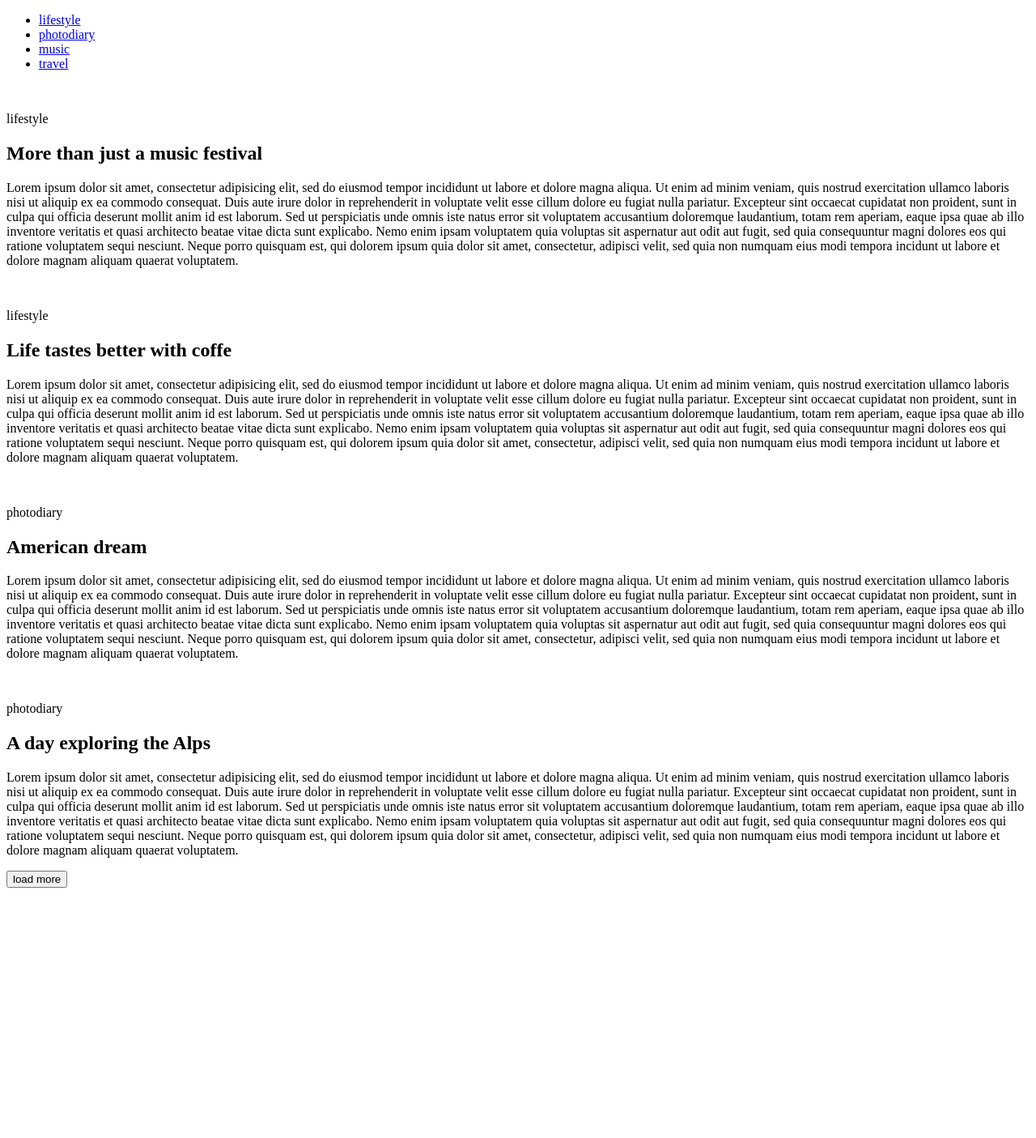
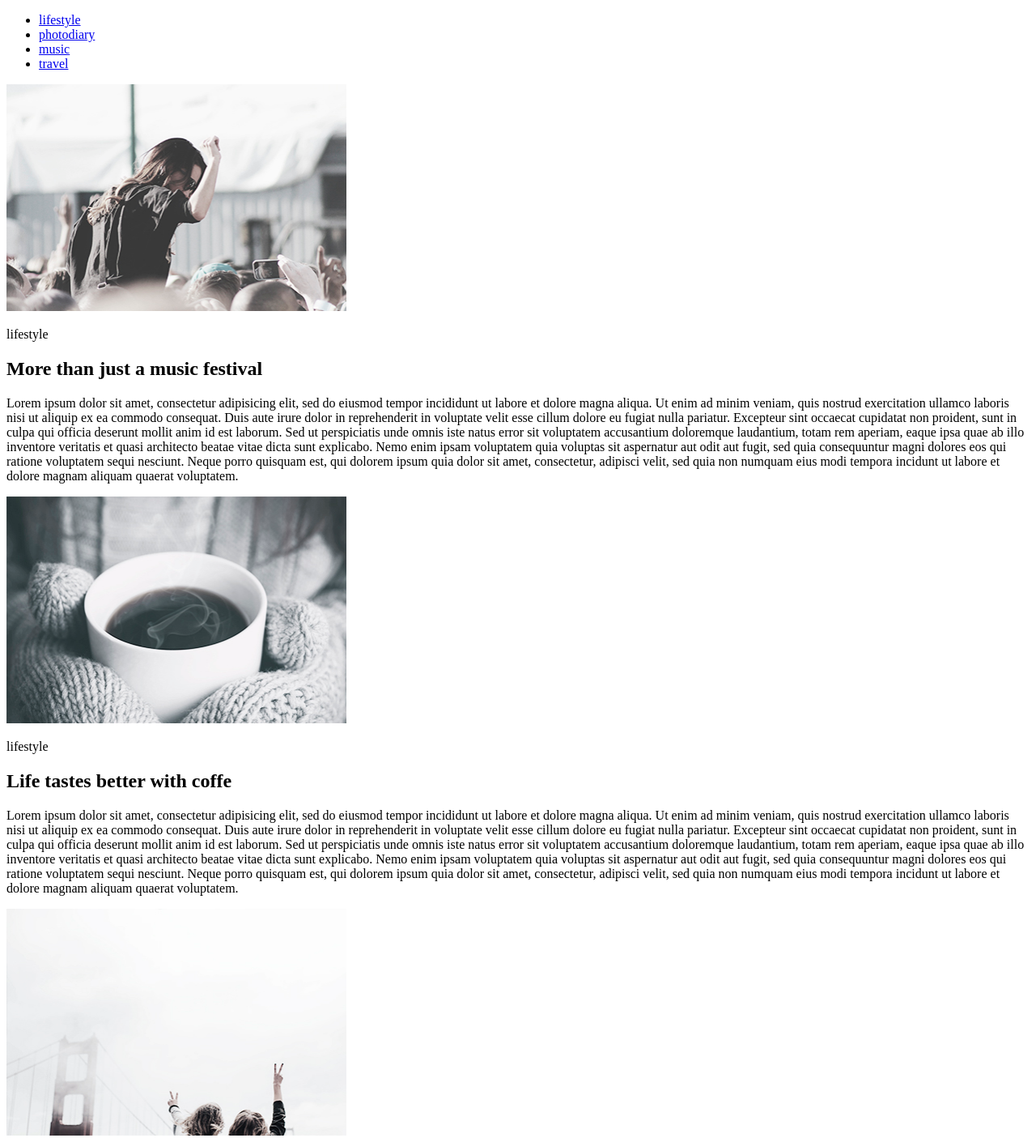
Before and after one commit to lukashyna/goit-fe-course, a plain HTML site: page html-css/module-01-02/index.html in a window 1280 px wide. Shown: the top 1405 px of the page at 81% size. Before the commit the page ends 1104 px from the top, so only its background shows below. Drawn offline with Linux system fonts and the light colour scheme.

Commit message:
add size img

```diff
--- a/html-css/module-01-02/index.html
+++ b/html-css/module-01-02/index.html
@@ -20,13 +20,13 @@
     <main class="main-content">
         <section class="1row">
             <div class="leftp">
-                <img src="./img/img1.jpg" alt="">
+                <img src="./img/img1.jpg" alt="music festival" width="420" height="280">
                 <p>lifestyle</p>
                 <h2>More than just a music festival</h2>
                 <p>Lorem ipsum dolor sit amet, consectetur adipisicing elit, sed do eiusmod tempor incididunt ut labore et dolore magna aliqua. Ut enim ad minim veniam, quis nostrud exercitation ullamco laboris nisi ut aliquip ex ea commodo consequat. Duis aute irure dolor in reprehenderit in voluptate velit esse cillum dolore eu fugiat nulla pariatur. Excepteur sint occaecat cupidatat non proident, sunt in culpa qui officia deserunt mollit anim id est laborum. Sed ut perspiciatis unde omnis iste natus error sit voluptatem accusantium doloremque laudantium, totam rem aperiam, eaque ipsa quae ab illo inventore veritatis et quasi architecto beatae vitae dicta sunt explicabo. Nemo enim ipsam voluptatem quia voluptas sit aspernatur aut odit aut fugit, sed quia consequuntur magni dolores eos qui ratione voluptatem sequi nesciunt. Neque porro quisquam est, qui dolorem ipsum quia dolor sit amet, consectetur, adipisci velit, sed quia non numquam eius modi tempora incidunt ut labore et dolore magnam aliquam quaerat voluptatem.</p>
             </div>
             <div class="rightp">
-                <img src="./img/img2.jpg" alt="">
+                <img src="./img/img2.jpg" alt="better with coffe" width="420" height="280">
                 <p>lifestyle</p>
                 <h2>Life tastes better with coffe</h2>
                 <p>Lorem ipsum dolor sit amet, consectetur adipisicing elit, sed do eiusmod tempor incididunt ut labore et dolore magna aliqua. Ut enim ad minim veniam, quis nostrud exercitation ullamco laboris nisi ut aliquip ex ea commodo consequat. Duis aute irure dolor in reprehenderit in voluptate velit esse cillum dolore eu fugiat nulla pariatur. Excepteur sint occaecat cupidatat non proident, sunt in culpa qui officia deserunt mollit anim id est laborum. Sed ut perspiciatis unde omnis iste natus error sit voluptatem accusantium doloremque laudantium, totam rem aperiam, eaque ipsa quae ab illo inventore veritatis et quasi architecto beatae vitae dicta sunt explicabo. Nemo enim ipsam voluptatem quia voluptas sit aspernatur aut odit aut fugit, sed quia consequuntur magni dolores eos qui ratione voluptatem sequi nesciunt. Neque porro quisquam est, qui dolorem ipsum quia dolor sit amet, consectetur, adipisci velit, sed quia non numquam eius modi tempora incidunt ut labore et dolore magnam aliquam quaerat voluptatem.</p>
@@ -34,13 +34,13 @@
         </section>
         <section class="2row">
             <div class="leftp">
-                <img src="./img/img3.jpg" alt="">
+                <img src="./img/img3.jpg" alt="American dream" width="420" height="280">
                 <p>photodiary</p>
                 <h2>American dream</h2>
                 <p>Lorem ipsum dolor sit amet, consectetur adipisicing elit, sed do eiusmod tempor incididunt ut labore et dolore magna aliqua. Ut enim ad minim veniam, quis nostrud exercitation ullamco laboris nisi ut aliquip ex ea commodo consequat. Duis aute irure dolor in reprehenderit in voluptate velit esse cillum dolore eu fugiat nulla pariatur. Excepteur sint occaecat cupidatat non proident, sunt in culpa qui officia deserunt mollit anim id est laborum. Sed ut perspiciatis unde omnis iste natus error sit voluptatem accusantium doloremque laudantium, totam rem aperiam, eaque ipsa quae ab illo inventore veritatis et quasi architecto beatae vitae dicta sunt explicabo. Nemo enim ipsam voluptatem quia voluptas sit aspernatur aut odit aut fugit, sed quia consequuntur magni dolores eos qui ratione voluptatem sequi nesciunt. Neque porro quisquam est, qui dolorem ipsum quia dolor sit amet, consectetur, adipisci velit, sed quia non numquam eius modi tempora incidunt ut labore et dolore magnam aliquam quaerat voluptatem.</p>
             </div>
             <div class="rightp">
-                <img src="./img/img4.jpg" alt="">
+                <img src="./img/img4.jpg" alt="Alps" width="420" height="280">
                 <p>photodiary</p>
                 <h2>A day exploring the Alps</h2>
                 <p>Lorem ipsum dolor sit amet, consectetur adipisicing elit, sed do eiusmod tempor incididunt ut labore et dolore magna aliqua. Ut enim ad minim veniam, quis nostrud exercitation ullamco laboris nisi ut aliquip ex ea commodo consequat. Duis aute irure dolor in reprehenderit in voluptate velit esse cillum dolore eu fugiat nulla pariatur. Excepteur sint occaecat cupidatat non proident, sunt in culpa qui officia deserunt mollit anim id est laborum. Sed ut perspiciatis unde omnis iste natus error sit voluptatem accusantium doloremque laudantium, totam rem aperiam, eaque ipsa quae ab illo inventore veritatis et quasi architecto beatae vitae dicta sunt explicabo. Nemo enim ipsam voluptatem quia voluptas sit aspernatur aut odit aut fugit, sed quia consequuntur magni dolores eos qui ratione voluptatem sequi nesciunt. Neque porro quisquam est, qui dolorem ipsum quia dolor sit amet, consectetur, adipisci velit, sed quia non numquam eius modi tempora incidunt ut labore et dolore magnam aliquam quaerat voluptatem.</p>
```
Also changed, not shown: html-css/module-01-02/img/img1.jpg (added), html-css/module-01-02/img/img2.jpg (added), html-css/module-01-02/img/img3.jpg (added), html-css/module-01-02/img/img4.jpg (added).
